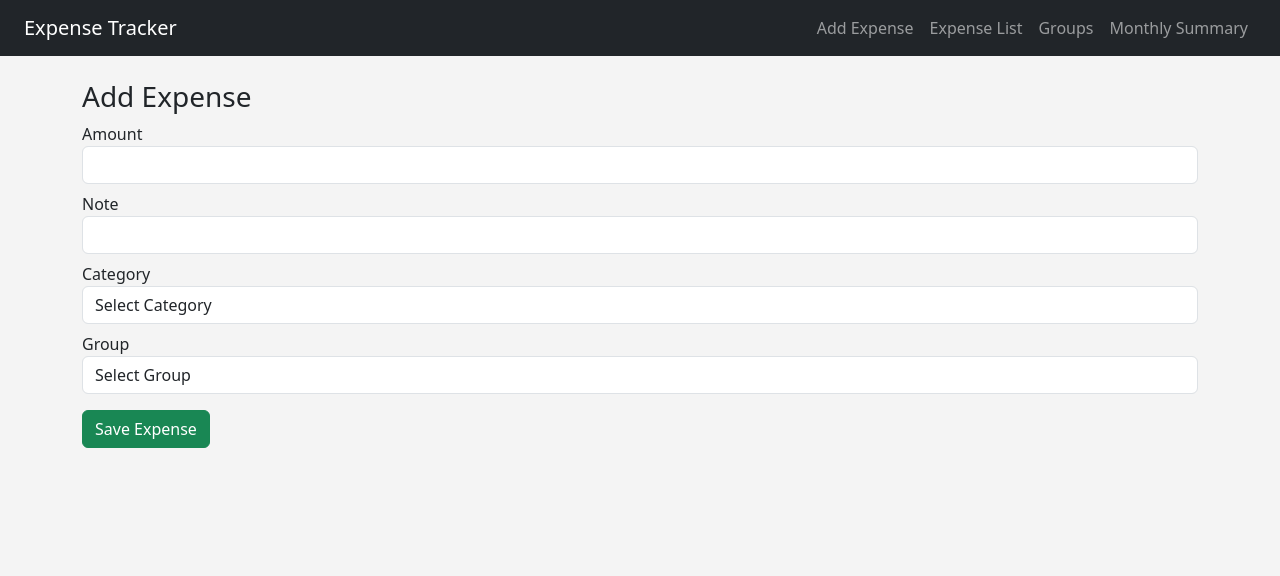
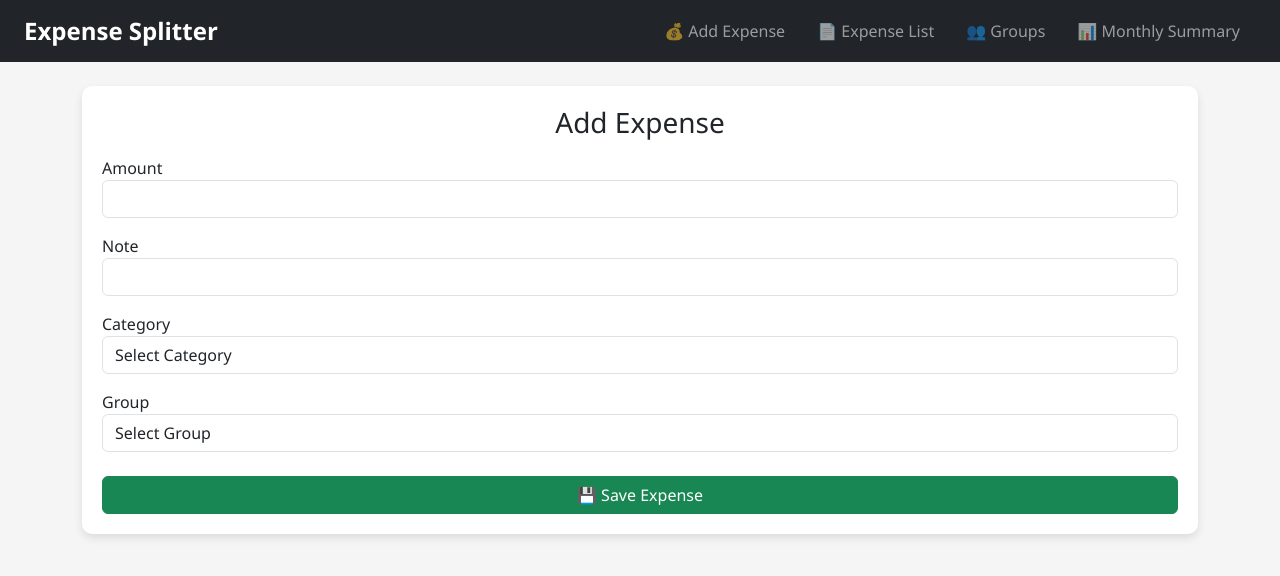
Before and after one commit to vishalrathore05/Split-expence-management, a React (Create React App) app: page /add-expense in a window 1280 px wide. Shown: the top 576 px of the page. Built offline with nearby package versions, Linux system fonts and the light colour scheme.

Commit message:
update the frontend view

```diff
--- a/package.json
+++ b/package.json
@@ -2,6 +2,7 @@
   "name": "expence-spliter-managements",
   "version": "0.1.0",
   "private": true,
+  "homepage": "https://vishalrathore05.github.io/Split-expence-management/",
   "dependencies": {
     "@popperjs/core": "^2.11.8",
     "@testing-library/dom": "^10.4.1",
@@ -9,6 +10,7 @@
     "@testing-library/react": "^16.3.0",
     "@testing-library/user-event": "^13.5.0",
     "bootstrap": "^5.3.8",
+    "gh-pages": "^6.3.0",
     "react": "^19.2.0",
     "react-dom": "^19.2.0",
     "react-router-dom": "^7.9.6",
@@ -16,6 +18,8 @@
     "web-vitals": "^2.1.4"
   },
   "scripts": {
+    "predeploy": "npm run build",
+    "deploy": "gh-pages -d build",
     "start": "react-scripts start",
     "build": "react-scripts build",
     "test": "react-scripts test",
--- a/src/components/AddExpense.js
+++ b/src/components/AddExpense.js
@@ -1,108 +1,185 @@
+// import { useState, useEffect } from "react";
+
+// function AddExpense() {
+//     //store each data in this fields
+//   const [amount, setAmount] = useState("");
+//   const [note, setNote] = useState("");
+//   const [category, setCategory] = useState("");
+//   const [group, setGroup] = useState("");
+
+//   //here using the array to display the data on the dropdown
+//   const [categories, setCategories] = useState([]);
+//   const [groups, setGroups] = useState([]);
+
+//   // Load categories and groups on first load
+//   useEffect(() => {
+//     const savedCategories = JSON.parse(localStorage.getItem("categories"));
+//     const savedGroups = JSON.parse(localStorage.getItem("groups")) || [];
+
+//     // If categories DON'T exist, create default ones
+//     if (!savedCategories) {
+//       const defaultCategories = ["Food", "Travel", "Shopping"];
+//       localStorage.setItem("categories", JSON.stringify(defaultCategories));
+//       setCategories(defaultCategories);
+//     } else {
+//       setCategories(savedCategories);
+//     }
+
+//     setGroups(savedGroups);
+//   }, []);
+
+//   // Save expense to localStorage
+//   const addExpense = () => {
+//     if (!amount || !category) {
+//       alert("Amount + Category required");
+//       return;
+//     }
+//     //packing all the values the user entered into one object.
+//     const newExpense = {
+//       amount, note, category, group, date: new Date().toISOString(),
+//     };
+
+//     //here are are going to find old expence
+//     //and then push new expence into this
+//     // so the expense list will look like this
+//     // ...old exp 1
+//     // ...old exp 2
+//     // new exp
+//     const oldExpenses = JSON.parse(localStorage.getItem("expenses")) || [];
+//     oldExpenses.push(newExpense);
+
+//     localStorage.setItem("expenses", JSON.stringify(oldExpenses));
+
+//     alert("Expense saved!");
+//     //reset input fields
+//     setAmount("");
+//     setNote("");
+//     setCategory("");
+//     setGroup("");
+//   };
+
+//   return (
+//     <div>
+//       <h3>Add Expense</h3>
+
+//       <label>Amount</label>
+//       <input
+//         className="form-control mb-2"
+//         value={amount}
+//         onChange={(e) => setAmount(e.target.value)}
+//       />
+
+//       <label>Note</label>
+//       <input
+//         className="form-control mb-2"
+//         value={note}
+//         onChange={(e) => setNote(e.target.value)}
+//       />
+
+//       <label>Category</label>
+//       <select
+//         className="form-control mb-2"
+//         value={category}
+//         onChange={(e) => setCategory(e.target.value)}
+//       >
+//         <option value="">Select Category</option>
+//         {categories.map((c, i) => (
+//           <option key={i}>{c}</option>
+//         ))}
+//       </select>
+
+//       <label>Group</label>
+//       <select
+//         className="form-control mb-3"
+//         value={group}
+//         onChange={(e) => setGroup(e.target.value)}
+//       >
+//         <option value="">Select Group</option>
+//         {groups.map((g, i) => (
+//           <option key={i}>{g}</option>
+//         ))}
+//       </select>
+
+//       <button className="btn btn-success" onClick={addExpense}>
+//         Save Expense
+//       </button>
+//     </div>
+//   );
+// }
+
+// export default AddExpense;
+
+
 import { useState, useEffect } from "react";
+import { useNavigate } from "react-router-dom"; // <-- import useNavigate
 
 function AddExpense() {
-    //store each data in this fields
+  const navigate = useNavigate(); // <-- initialize navigate
+
   const [amount, setAmount] = useState("");
   const [note, setNote] = useState("");
   const [category, setCategory] = useState("");
   const [group, setGroup] = useState("");
 
-  //here using the array to display the data on the dropdown
   const [categories, setCategories] = useState([]);
   const [groups, setGroups] = useState([]);
 
-  // Load categories and groups on first load
   useEffect(() => {
     const savedCategories = JSON.parse(localStorage.getItem("categories"));
     const savedGroups = JSON.parse(localStorage.getItem("groups")) || [];
 
-    // If categories DON'T exist, create default ones
     if (!savedCategories) {
       const defaultCategories = ["Food", "Travel", "Shopping"];
       localStorage.setItem("categories", JSON.stringify(defaultCategories));
       setCategories(defaultCategories);
-    } else {
-      setCategories(savedCategories);
-    }
+    } else setCategories(savedCategories);
 
     setGroups(savedGroups);
   }, []);
 
-  // Save expense to localStorage
   const addExpense = () => {
     if (!amount || !category) {
       alert("Amount + Category required");
       return;
     }
-    //packing all the values the user entered into one object.
-    const newExpense = {
-      amount, note, category, group, date: new Date().toISOString(),
-    };
 
-    //here are are going to find old expence
-    //and then push new expence into this
-    // so the expense list will look like this
-    // ...old exp 1
-    // ...old exp 2
-    // new exp
+    const newExpense = { amount, note, category, group, date: new Date().toISOString() };
     const oldExpenses = JSON.parse(localStorage.getItem("expenses")) || [];
     oldExpenses.push(newExpense);
-
     localStorage.setItem("expenses", JSON.stringify(oldExpenses));
 
     alert("Expense saved!");
-    //reset input fields
-    setAmount("");
-    setNote("");
-    setCategory("");
-    setGroup("");
+
+    // Reset fields
+    setAmount(""); setNote(""); setCategory(""); setGroup("");
+
+    // Redirect to Expense List
+    navigate("/expense-list"); // <-- this redirects the user
   };
 
   return (
-    <div>
-      <h3>Add Expense</h3>
+    <div className="card-section">
+      <h3 className="mb-3 text-center">Add Expense</h3>
 
       <label>Amount</label>
-      <input
-        className="form-control mb-2"
-        value={amount}
-        onChange={(e) => setAmount(e.target.value)}
-      />
+      <input className="form-control mb-3" value={amount} onChange={(e)=>setAmount(e.target.value)} />
 
       <label>Note</label>
-      <input
-        className="form-control mb-2"
-        value={note}
-        onChange={(e) => setNote(e.target.value)}
-      />
+      <input className="form-control mb-3" value={note} onChange={(e)=>setNote(e.target.value)} />
 
       <label>Category</label>
-      <select
-        className="form-control mb-2"
-        value={category}
-        onChange={(e) => setCategory(e.target.value)}
-      >
+      <select className="form-control mb-3" value={category} onChange={(e)=>setCategory(e.target.value)}>
         <option value="">Select Category</option>
-        {categories.map((c, i) => (
-          <option key={i}>{c}</option>
-        ))}
+        {categories.map((c,i)=><option key={i}>{c}</option>)}
       </select>
 
       <label>Group</label>
-      <select
-        className="form-control mb-3"
-        value={group}
-        onChange={(e) => setGroup(e.target.value)}
-      >
+      <select className="form-control mb-4" value={group} onChange={(e)=>setGroup(e.target.value)}>
         <option value="">Select Group</option>
-        {groups.map((g, i) => (
-          <option key={i}>{g}</option>
-        ))}
+        {groups.map((g,i)=><option key={i}>{g}</option>)}
       </select>
 
-      <button className="btn btn-success" onClick={addExpense}>
-        Save Expense
-      </button>
+      <button className="btn btn-success" onClick={addExpense}>💾 Save Expense</button>
     </div>
   );
 }
--- a/src/components/ExpenseList.js
+++ b/src/components/ExpenseList.js
@@ -5,32 +5,38 @@ function ExpenseList() {
 
   useEffect(() => {
     const saved = localStorage.getItem("expenses");
-    if (saved) {
-      setExpenses(JSON.parse(saved));
-    }
+    if (saved) setExpenses(JSON.parse(saved));
   }, []);
 
   return (
-    <div>
-      <h3>Expense List</h3>
-
-      {expenses.length === 0 && <p>No expenses added yet.</p>}
-
-      <ul className="list-group">
-        {expenses.map((e, i) => (
-          <li key={i} className="list-group-item">
-            <strong>Note: {e.note || "No note"}</strong>
-            <br />
-            Amount: ₹{e.amount}
-            <br />
-            Category: {e.category}
-            <br />
-            Group: {e.group || "None"}
-            <br />
-            Date: {new Date(e.date).toLocaleString()}
-          </li>
-        ))}
-      </ul>
+    <div className="card-section">
+      <h3 className="text-center mb-3">Expense List</h3>
+      {expenses.length === 0 ? (
+        <p className="text-center">No expenses added yet.</p>
+      ) : (
+        <table className="table table-striped table-hover">
+          <thead className="table-dark">
+            <tr>
+              <th>Note</th>
+              <th>Amount</th>
+              <th>Category</th>
+              <th>Group</th>
+              <th>Date</th>
+            </tr>
+          </thead>
+          <tbody>
+            {expenses.map((e,i)=>(
+              <tr key={i}>
+                <td>{e.note || "No note"}</td>
+                <td>₹{e.amount}</td>
+                <td>{e.category}</td>
+                <td>{e.group || "None"}</td>
+                <td>{new Date(e.date).toLocaleString()}</td>
+              </tr>
+            ))}
+          </tbody>
+        </table>
+      )}
     </div>
   );
 }
--- a/src/components/Groups.js
+++ b/src/components/Groups.js
@@ -1,52 +1,89 @@
+// import { useState, useEffect } from "react";
+
+// function Groups() {
+//   const [groups, setGroups] = useState([]);
+//   const [groupName, setGroupName] = useState("");
+
+//   // Load groups from localStorage when page first opens
+//   //also change into the string '["friends", "family"]'
+//   useEffect(() => {
+//     const savedGroups = localStorage.getItem("groups");
+//     if (savedGroups) {
+//       setGroups(JSON.parse(savedGroups));
+//     }
+//   }, []);
+
+//   // Save groups to localStorage whenever groups change
+//   useEffect(() => {
+//     localStorage.setItem("groups", JSON.stringify(groups));
+//   }, [groups]);
+//   //saves the updated list automatically.
+//   const addGroup = () => {
+//     if (!groupName.trim()) return;
+
+//     setGroups([...groups, groupName]);
+//     setGroupName("");
+//   };
+
+//   return (
+//     <div>
+//       <h3>Groups</h3>
+
+//       {/* Input box */}
+//       <input
+//         className="form-control mb-2"
+//         placeholder="Enter group name"
+//         value={groupName}
+//         onChange={(e) => setGroupName(e.target.value)}
+//       />
+
+//       {/* Add button */}
+//       <button className="btn btn-primary mb-3" onClick={addGroup}>
+//         Add Group
+//       </button>
+
+//       {/* Group list */}
+//       <ul className="list-group">
+//         {groups.map((g, i) => (
+//           <li key={i} className="list-group-item">{g}</li>
+//         ))}
+//       </ul>
+//     </div>
+//   );
+// }
+
+// export default Groups;
+
+
 import { useState, useEffect } from "react";
 
 function Groups() {
   const [groups, setGroups] = useState([]);
   const [groupName, setGroupName] = useState("");
 
-  // Load groups from localStorage when page first opens
-  //also change into the string '["friends", "family"]'
-  useEffect(() => {
+  useEffect(()=>{
     const savedGroups = localStorage.getItem("groups");
-    if (savedGroups) {
-      setGroups(JSON.parse(savedGroups));
-    }
-  }, []);
+    if(savedGroups) setGroups(JSON.parse(savedGroups));
+  },[]);
 
-  // Save groups to localStorage whenever groups change
-  useEffect(() => {
+  useEffect(()=>{
     localStorage.setItem("groups", JSON.stringify(groups));
-  }, [groups]);
-  //saves the updated list automatically.
+  },[groups]);
+
   const addGroup = () => {
-    if (!groupName.trim()) return;
-
+    if(!groupName.trim()) return;
     setGroups([...groups, groupName]);
     setGroupName("");
   };
 
   return (
-    <div>
-      <h3>Groups</h3>
+    <div className="card-section">
+      <h3 className="text-center mb-3">Groups</h3>
+      <input className="form-control mb-2" placeholder="Enter group name" value={groupName} onChange={e=>setGroupName(e.target.value)}/>
+      <button className="btn btn-primary mb-3" onClick={addGroup}>➕ Add Group</button>
 
-      {/* Input box */}
-      <input
-        className="form-control mb-2"
-        placeholder="Enter group name"
-        value={groupName}
-        onChange={(e) => setGroupName(e.target.value)}
-      />
-
-      {/* Add button */}
-      <button className="btn btn-primary mb-3" onClick={addGroup}>
-        Add Group
-      </button>
-
-      {/* Group list */}
       <ul className="list-group">
-        {groups.map((g, i) => (
-          <li key={i} className="list-group-item">{g}</li>
-        ))}
+        {groups.map((g,i)=> <li key={i} className="list-group-item">{g}</li>)}
       </ul>
     </div>
   );
--- a/src/components/Navbar.js
+++ b/src/components/Navbar.js
@@ -1,32 +1,62 @@
+// import { Link } from "react-router-dom";
+
+// function Navbar() {
+//   return (
+//     <nav className="navbar navbar-dark bg-dark px-4">
+//       <Link className="navbar-brand" to="/">
+//         Expense Tracker
+//       </Link>
+
+//       <ul className="navbar-nav flex-row ms-auto">
+//         <li className="nav-item mx-2">
+//           <Link className="nav-link" to="/add-expense">Add Expense</Link>
+//         </li>
+//         <li className="nav-item mx-2">
+//           <Link className="nav-link" to="/expense-list">Expense List</Link>
+//         </li>
+//         <li className="nav-item mx-2">
+//           <Link className="nav-link" to="/groups">Groups</Link>
+//         </li>
+//         <li className="nav-item mx-2">
+//           <Link className="nav-link" to="/monthly-summary">Monthly Summary</Link>
+//         </li>
+//       </ul>
+//     </nav>
+//   );
+// }
+
+// export default Navbar;
+
+
+// //in this above you can see we have use <link> instead of <a> becau se<Link> is React Router’s version of <a>. But <a> reloads the whole page.
+// //we use className because class is js keyword
+
+
 import { Link } from "react-router-dom";
 
 function Navbar() {
   return (
-    <nav className="navbar navbar-dark bg-dark px-4">
-      <Link className="navbar-brand" to="/">
-        Expense Tracker
-      </Link>
+    <nav className="navbar navbar-expand-lg navbar-dark bg-dark px-4">
+      <Link className="navbar-brand" to="/">Expense Splitter</Link>
 
-      <ul className="navbar-nav flex-row ms-auto">
+      <div className="collapse navbar-collapse">
+        <ul className="navbar-nav ms-auto">
           <li className="nav-item mx-2">
-          <Link className="nav-link" to="/add-expense">Add Expense</Link>
+            <Link className="nav-link" to="/add-expense">💰 Add Expense</Link>
           </li>
           <li className="nav-item mx-2">
-          <Link className="nav-link" to="/expense-list">Expense List</Link>
+            <Link className="nav-link" to="/expense-list">📄 Expense List</Link>
           </li>
           <li className="nav-item mx-2">
-          <Link className="nav-link" to="/groups">Groups</Link>
+            <Link className="nav-link" to="/groups">👥 Groups</Link>
           </li>
           <li className="nav-item mx-2">
-          <Link className="nav-link" to="/monthly-summary">Monthly Summary</Link>
+            <Link className="nav-link" to="/monthly-summary">📊 Monthly Summary</Link>
           </li>
         </ul>
+      </div>
     </nav>
   );
 }
 
 export default Navbar;
-
-
-//in this above you can see we have use <link> instead of <a> becau se<Link> is React Router’s version of <a>. But <a> reloads the whole page.
-//we use className because class is js keyword
--- a/src/style.css
+++ b/src/style.css
@@ -1,3 +1,32 @@
+/* style.css */
+
+/* General body styling */
 body {
-    background: #f4f4f4;
-  }
+  background-color: #f5f5f5;
+  font-family: 'Segoe UI', Tahoma, Geneva, Verdana, sans-serif;
+}
+
+/* Card style for sections */
+.card-section {
+  background-color: #fff;
+  padding: 20px;
+  border-radius: 10px;
+  box-shadow: 0 4px 8px rgba(0,0,0,0.1);
+  margin-bottom: 20px;
+}
+
+/* Expense list table hover effect */
+.table-hover tbody tr:hover {
+  background-color: #f1f1f1;
+}
+
+/* Button styling */
+.btn-success, .btn-primary {
+  width: 100%;
+}
+
+/* Navbar brand bold */
+.navbar-brand {
+  font-weight: bold;
+  font-size: 1.5rem;
+}
```
Also changed, not shown: 1 other file (tests, documents, lock files or other folders). Lines whose indentation alone changed are shown as unchanged.
